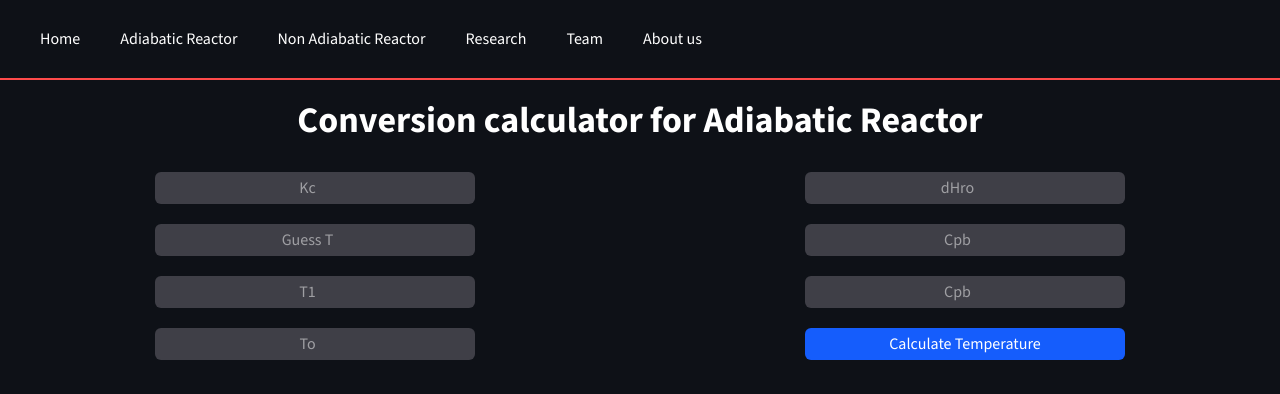
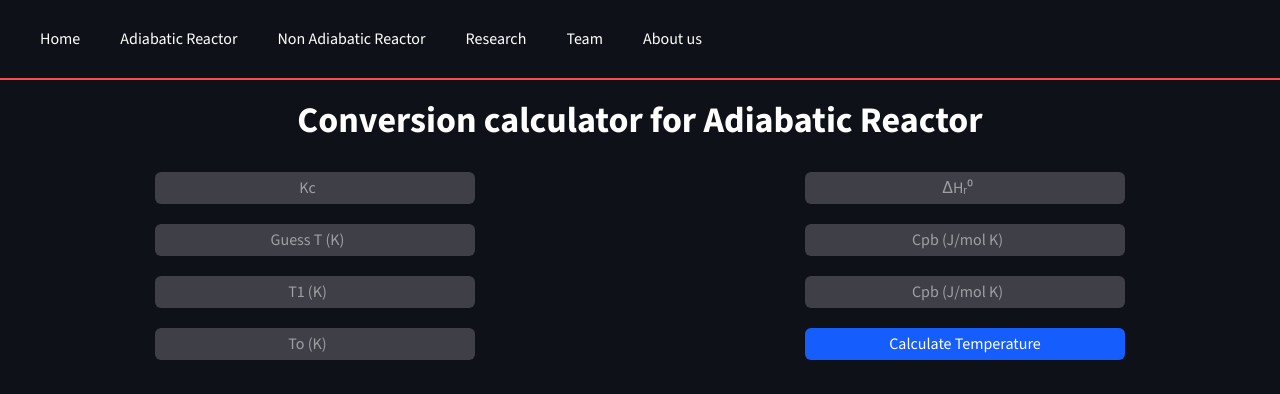
Before and after one commit to Shobhit-2510/CLL_122_Project, a Next.js app: page /adiabatic in a window 1280 px wide. Shown: the top 394 px of the page. Built offline with nearby package versions, Linux system fonts and the light colour scheme.

Commit message:
added logo

```diff
--- a/app/adiabatic/page.js
+++ b/app/adiabatic/page.js
@@ -87,7 +87,7 @@ const Adiabatic = () => {
             name="T"
             id=""
             className="bg-zinc-700 text-white w-1/4 px-3 py-1 text-center rounded-md"
-            placeholder="Guess T"
+            placeholder="Guess T (K)"
             onChange={handleChangeT}
           />
           <input
@@ -95,7 +95,7 @@ const Adiabatic = () => {
             name="T1"
             id=""
             className="bg-zinc-700 text-white w-1/4 px-3 py-1 text-center rounded-md"
-            placeholder="T1"
+            placeholder="T1 (K)"
             onChange={handleChangeT1}
           />
           <input
@@ -103,7 +103,7 @@ const Adiabatic = () => {
             name="To"
             id=""
             className="bg-zinc-700 text-white w-1/4 px-3 py-1 text-center rounded-md"
-            placeholder="To"
+            placeholder="To (K)"
             onChange={handleChangeTo}
           />
           <input
@@ -111,7 +111,7 @@ const Adiabatic = () => {
             name="dHro"
             id=""
             className="bg-zinc-700 text-white w-1/4 px-3 py-1 text-center rounded-md"
-            placeholder="dHro"
+            placeholder="ΔHᵣ⁰"
             onChange={handleChangedHro}
           />
           <input
@@ -119,7 +119,7 @@ const Adiabatic = () => {
             name="Cpb"
             id=""
             className="bg-zinc-700 text-white w-1/4 px-3 py-1 text-center rounded-md"
-            placeholder="Cpb"
+            placeholder="Cpb (J/mol K)"
             onChange={handleChangeCpb}
           />
           <input
@@ -127,7 +127,7 @@ const Adiabatic = () => {
             name="Cpb"
             id=""
             className="bg-zinc-700 text-white w-1/4 px-3 py-1 text-center rounded-md"
-            placeholder="Cpb"
+            placeholder="Cpb (J/mol K)"
             onChange={handleChangeCpa}
           />
           <button
--- a/app/layout.js
+++ b/app/layout.js
@@ -11,6 +11,9 @@ const ss = Source_Sans_3({
 export const metadata = {
   title: "CRE-calcy - Chemical Engineering Calculator",
   description: "Generated by create next app",
+  icons: {
+    icon: "/Logo.jpg", // This sets favicon
+  },
 };
 
 export default function RootLayout({ children }) {
```
